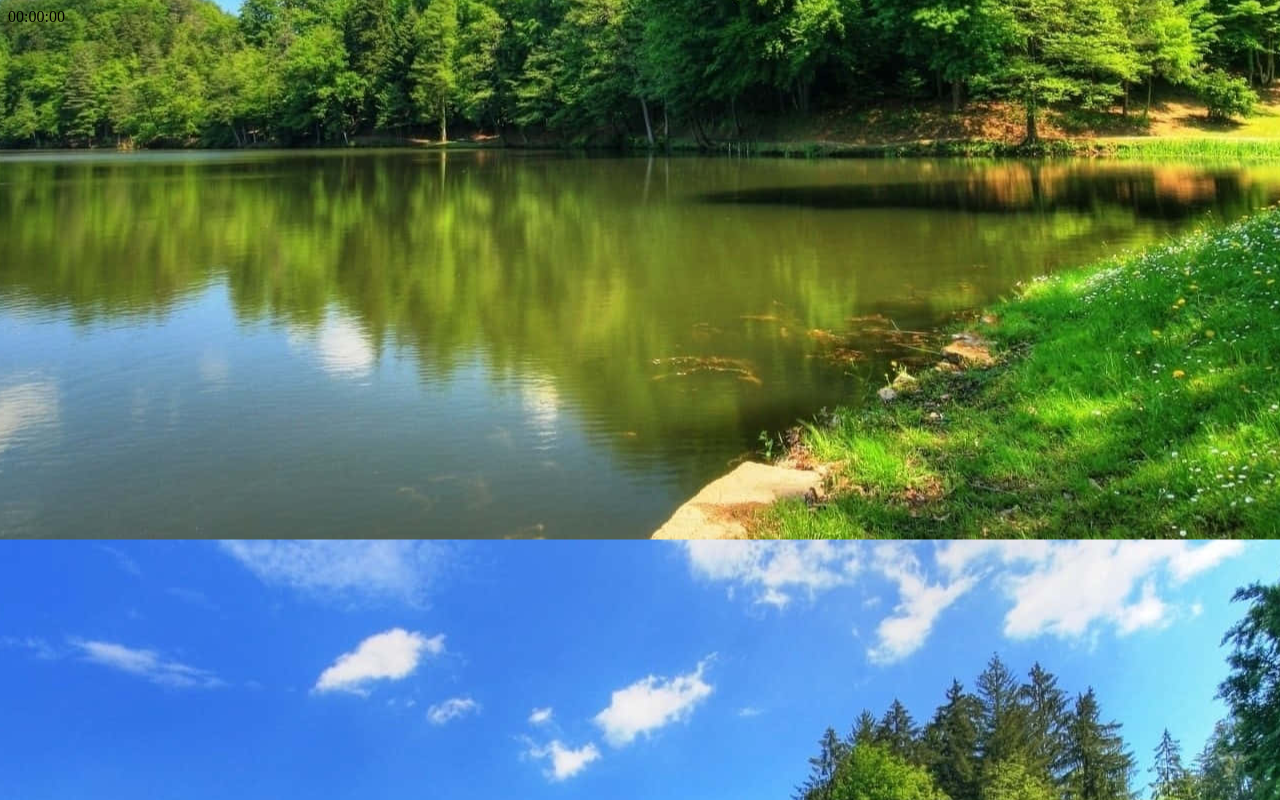
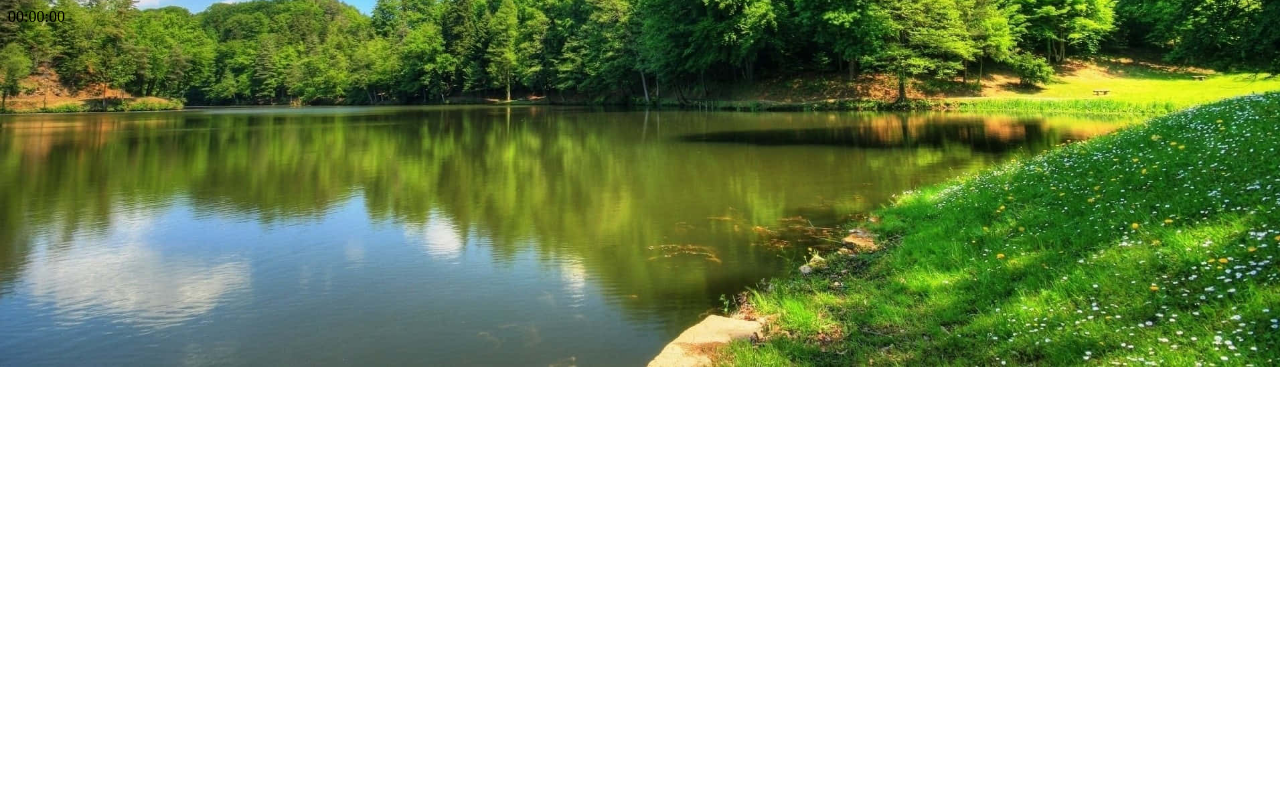
Before and after one commit to AhmadRabie1/Digital-Clock-App, a React (Vite) app in the folder my-react/: page / in a window 1280 px wide. Built offline with nearby package versions, Linux system fonts and the light colour scheme.

Commit message:
solve the repeat of the background image

```diff
--- a/my-react/src/index.css
+++ b/my-react/src/index.css
@@ -1,4 +1,6 @@
 body{
     background-image: url(assets/environment-calming-riverbank-pkqt279pr2b9wbts.jpg);
     background-position: center;
+    background-repeat: no-repeat;
+    background-size: cover;
 }
```
